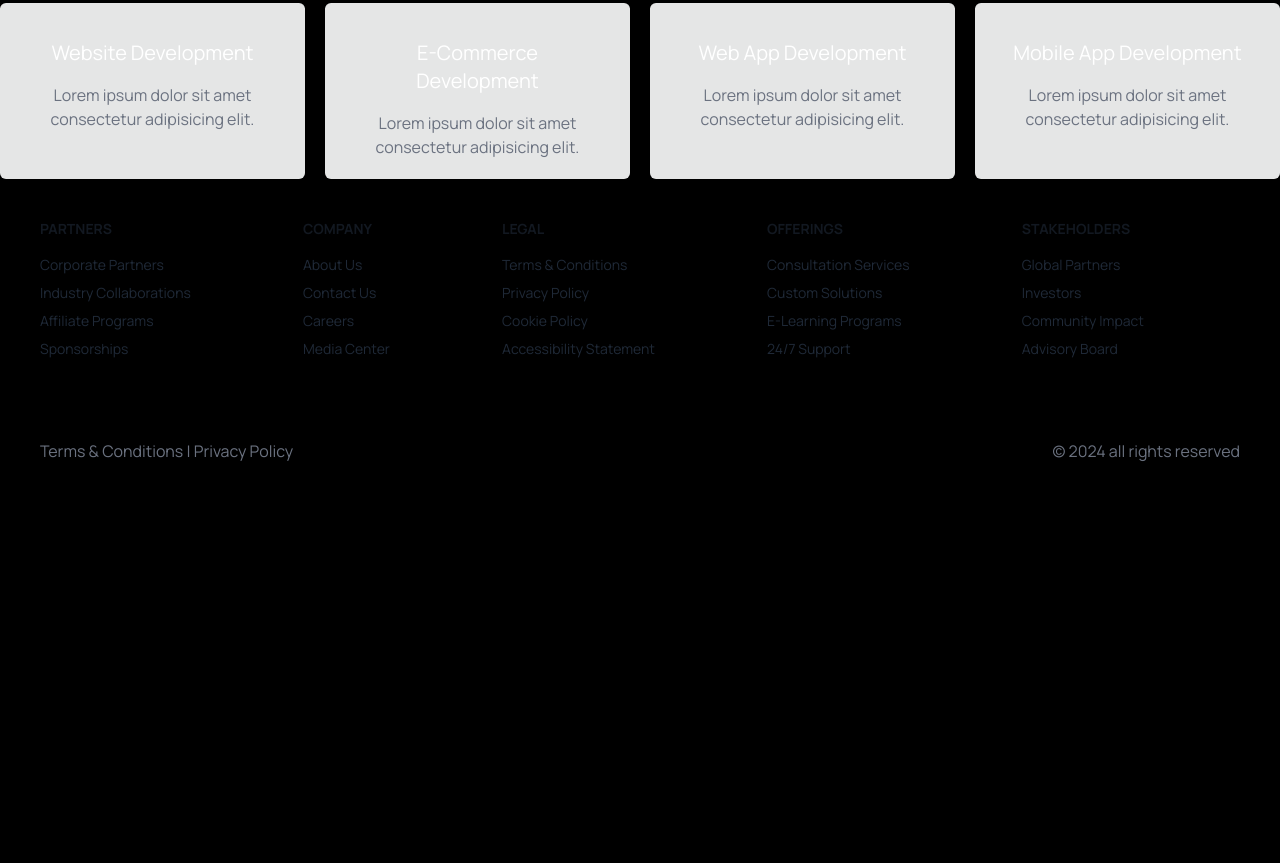
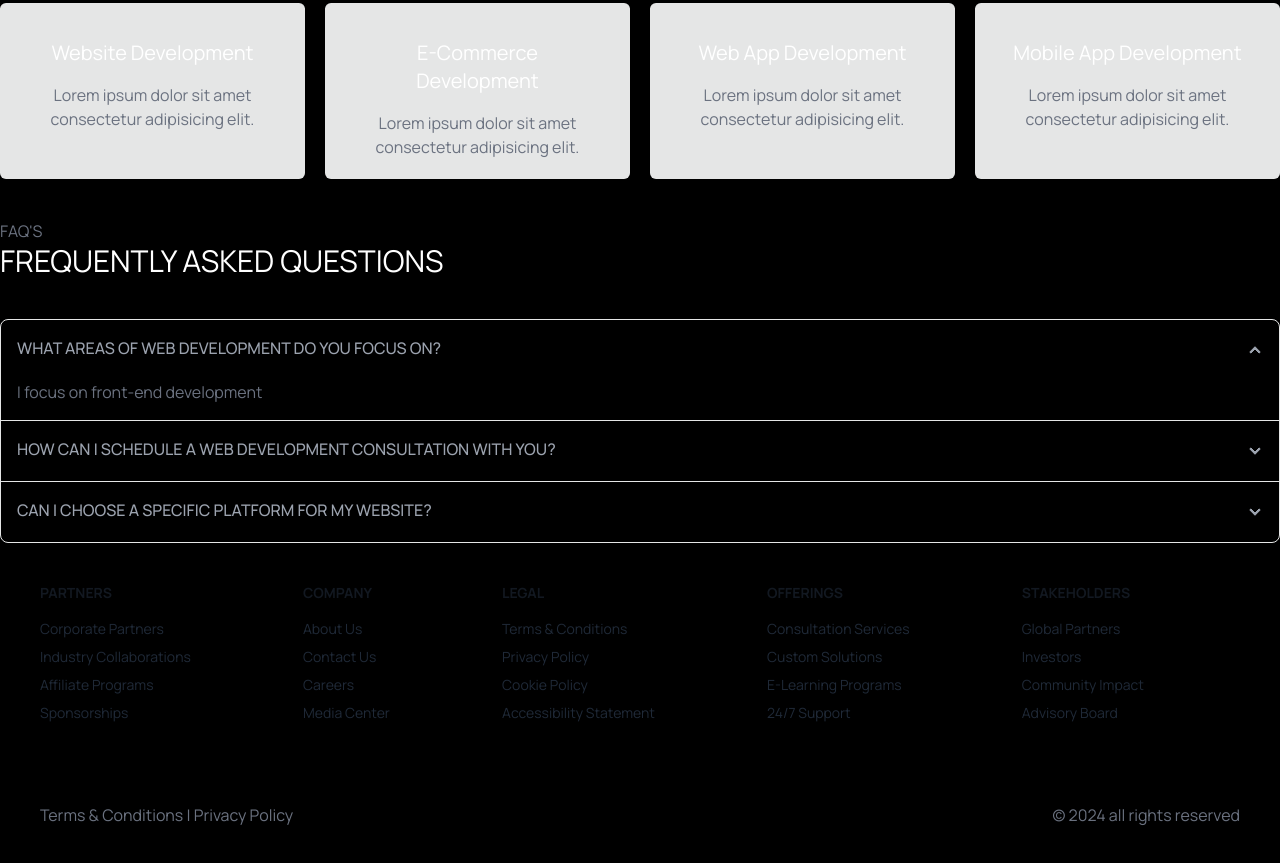
Before and after one commit to shahehsan2002/portfolio-assignment, a plain HTML site: page index.html in a window 1280 px wide. Shown: the part 2025-2888 px from the top of the page. Before the commit the page ends 2528 px from the top, so only its background shows below. Drawn offline with nearby package versions, Linux system fonts and the light colour scheme.

Commit message:
faq area updated

```diff
--- a/index.html
+++ b/index.html
@@ -300,6 +300,41 @@
       </div>
     </div>
 
+      <!-- FAQ -->
+      <p class="text-gray-500 mt-10">FAQ'S</p>
+      <h1 class="text-3xl mb-10">FREQUENTLY ASKED QUESTIONS</h1>
+      <div class="join join-vertical w-full">
+        <div class="collapse collapse-arrow join-item border-base-300 border">
+          <input type="radio" name="my-accordion-4" checked="checked" />
+          <div class="collapse-title  text-gray-400 font-medium">
+            WHAT AREAS OF WEB DEVELOPMENT DO YOU FOCUS ON?
+          </div>
+          <div class="collapse-content">
+            <p class="text-gray-500">I focus on front-end development</p>
+          </div>
+        </div>
+        <div class="collapse collapse-arrow join-item border-base-300 border">
+          <input type="radio" name="my-accordion-4" />
+          <div class="collapse-title  font-medium text-gray-400">
+            HOW CAN I SCHEDULE A WEB DEVELOPMENT CONSULTATION WITH YOU?
+          </div>
+          <div class="collapse-content">
+            <p class="text-gray-500">hello</p>
+          </div>
+        </div>
+        <div class="collapse collapse-arrow join-item border-base-300 border">
+          <input type="radio" name="my-accordion-4" />
+          <div class="collapse-title  font-medium text-gray-400">
+            CAN I CHOOSE A SPECIFIC PLATFORM FOR MY WEBSITE?
+          </div>
+          <div class="collapse-content">
+            <p class="text-gray-500">Yes, you can</p>
+          </div>
+        </div>
+      </div>
+
+
+
       <!-- Footer section -->
       <footer class="footer  text-base-content p-10">
         <nav>
```
